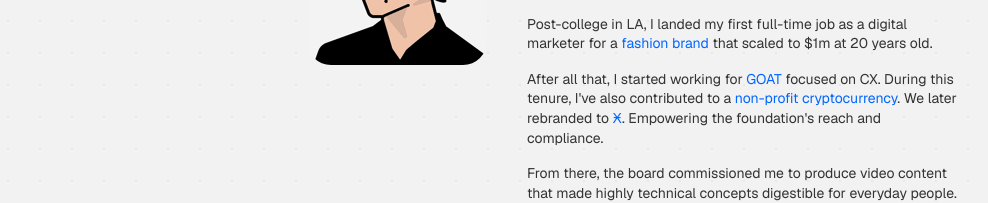
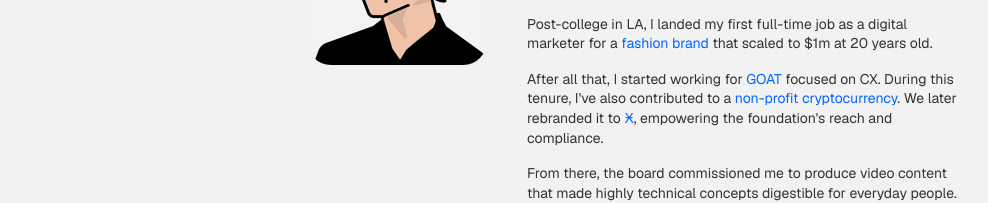
Before and after one commit to jasonesg/jasonesg-next, a Next.js app: page / in a window 1280 px wide. Shown: the part 219-422 px from the top of the page, without its empty margins (8-996 px from the left). Built offline with nearby package versions, Linux system fonts and the light colour scheme.

Commit message:
Fix Ӿ sentence: add it, merge fragment into clause
https://claude.ai/code/session_01Npvy1QzVVou2mPKmMug9Pt

```diff
--- a/src/app/page.jsx
+++ b/src/app/page.jsx
@@ -93,11 +93,11 @@ export default function Home() {
                   focused on CX. During this tenure, I've also contributed to a{" "}
                   <a href="https://nano.org/en" target="_blank" rel="noopener" className="text-link hover:underline">
                     non-profit cryptocurrency
-                  </a>. We later rebranded to{" "}
+                  </a>. We later rebranded it to{" "}
                   <a href="https://xno.nano.org/" target="_blank" rel="noopener" className="text-link hover:underline">
                     Ӿ
                   </a>
-                  . Empowering the foundation's reach and compliance.
+                  , empowering the foundation's reach and compliance.
                 </p>
                 <p>
                   From there, the board commissioned me to produce video content that made highly technical concepts digestible for everyday people.
```
